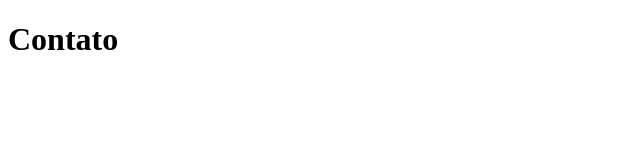
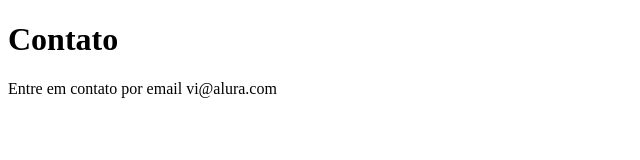
Before and after one commit to vbsouza20/sistema-cadastro, a plain HTML site: page Contato.html in a window 1280 px wide. Shown: the whole page, without its empty margins (0-640 px from the left). Drawn offline with Linux system fonts and the light colour scheme.

Commit message:
Adicionando email de contato

```diff
--- a/Contato.html
+++ b/Contato.html
@@ -8,5 +8,6 @@
 </head>
 <body>
     <h1>Contato</h1>
+    <p>Entre em contato por email vi@alura.com</p>
 </body>
 </html>
```
